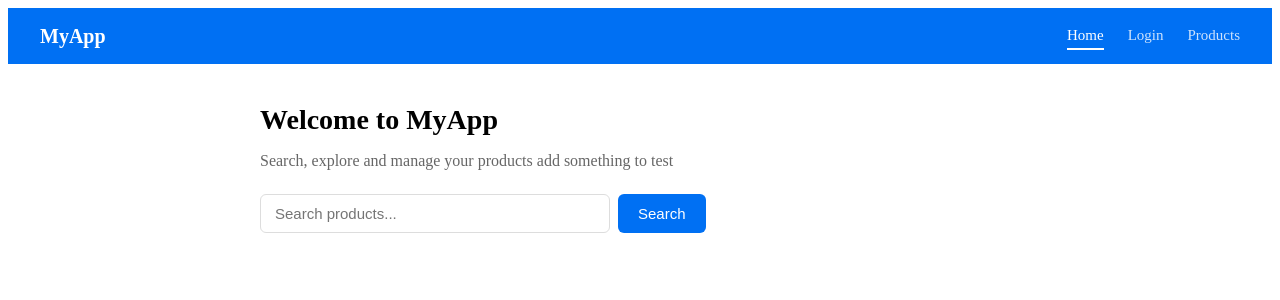
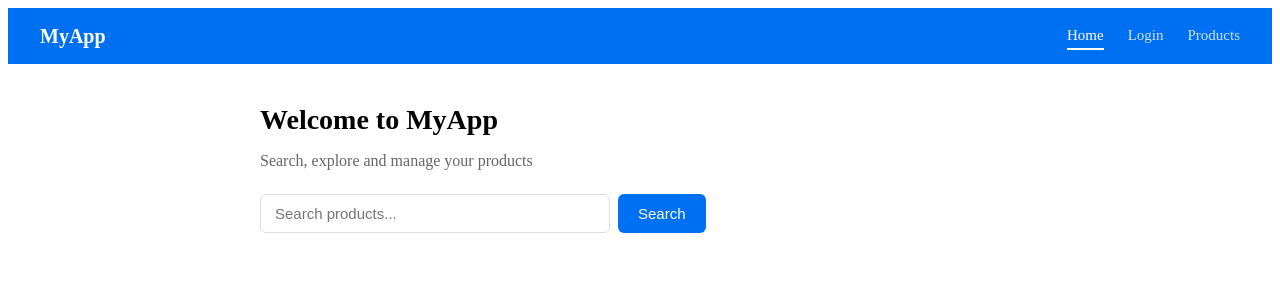
Before and after one commit to MaikesiG/playwright-e2e-poc, an Angular app in the folder angular-app/: page / in a window 1280 px wide. Shown: the top 300 px of the page. Built offline with nearby package versions, Linux system fonts and the light colour scheme.

Commit message:
ci: make it pass

```diff
--- a/angular-app/src/app/pages/home/home.component.html
+++ b/angular-app/src/app/pages/home/home.component.html
@@ -1,8 +1,6 @@
 <section>
   <h1>Welcome to MyApp</h1>
-  <p class="subtitle">
-    Search, explore and manage your products add something to test
-  </p>
+  <p class="subtitle">Search, explore and manage your products</p>
 
   <div class="search-box">
     <input
```
